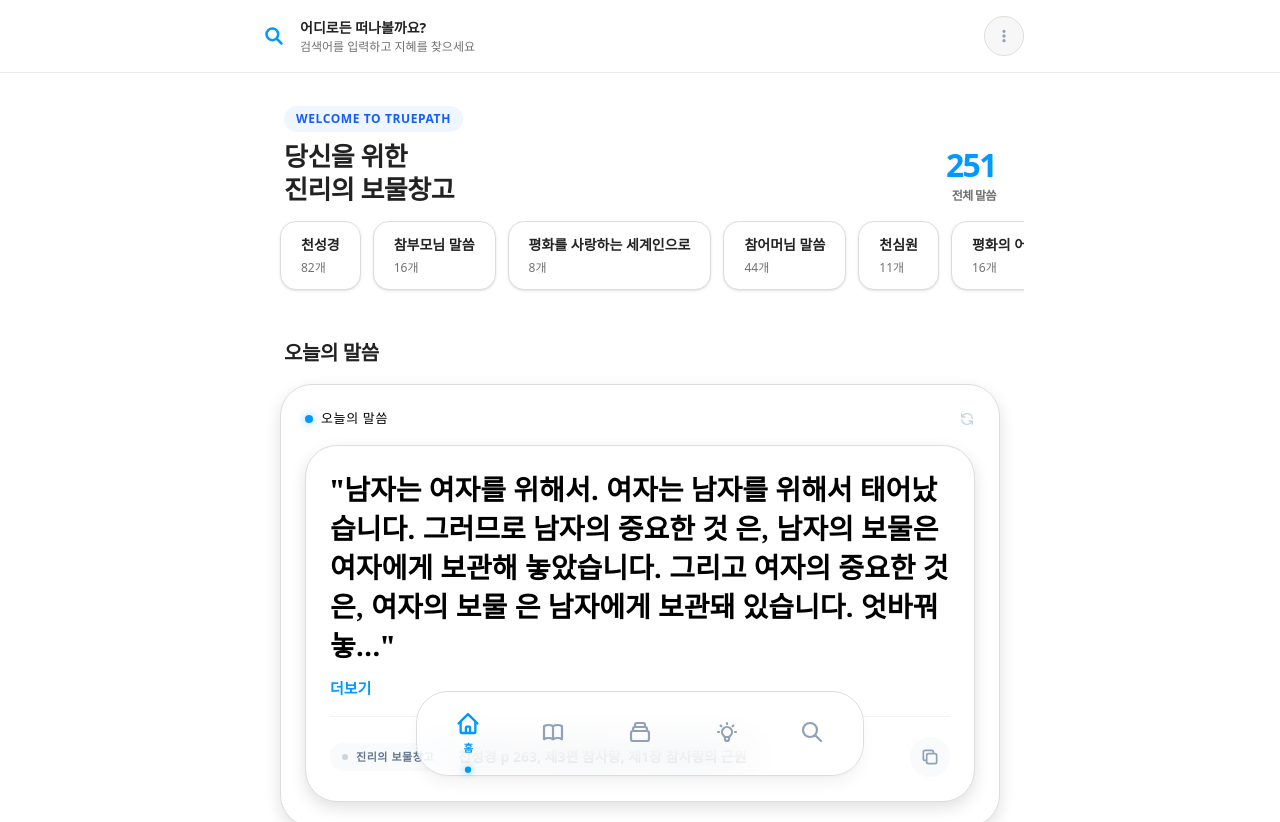
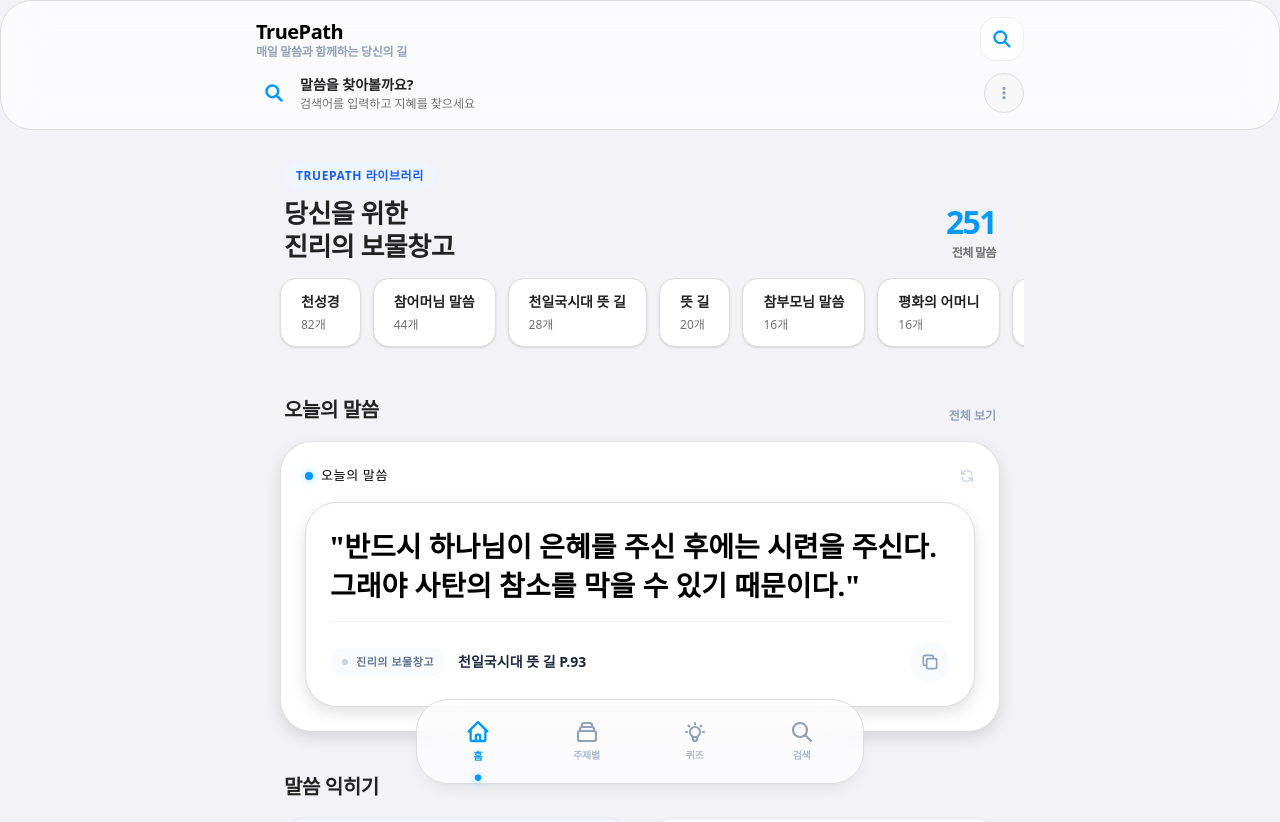
Before and after one commit to PARSA1021/word-meditation-app, a Next.js app: page / in a window 1280 px wide. Shown: the top 822 px of the page. Built offline with nearby package versions, Linux system fonts and the light colour scheme; a web font is replaced by a local one.

Commit message:
20260309_layout_update

```diff
--- a/app/category/page.tsx
+++ b/app/category/page.tsx
@@ -11,7 +11,11 @@
   const allWords = useMemo(() => getAllWords(), [])
   const stats = useMemo(() => getWordStats(), [])
 
-  const categories = Object.keys(stats.byCategory)
+  const sortedCategories = useMemo(
+    () => Object.entries(stats.byCategory).sort((a, b) => b[1] - a[1]),
+    [stats]
+  )
+  const categories = useMemo(() => sortedCategories.map(([c]) => c), [sortedCategories])
 
   const filteredWords = selectedCategory
     ? allWords.filter(w => w.category === selectedCategory)
@@ -48,7 +52,7 @@
         {!selectedCategory ? (
           <div className="grid grid-cols-1 gap-4 animate-in fade-in slide-in-from-bottom-4 duration-500">
             <p className="text-xs font-black text-slate-400 uppercase tracking-widest px-1">전체 {categories.length}개 카테고리</p>
-            {categories.map((c) => (
+            {categories.map((c, index) => (
               <button
                 key={c}
                 onClick={() => setSelectedCategory(c)}
@@ -59,7 +63,14 @@
                     📁
                   </div>
                   <div className="text-left">
-                    <h4 className="text-[17px] font-bold text-black group-hover:text-blue-600 transition-colors">{c}</h4>
+                    <div className="flex items-center gap-2">
+                      <h4 className="text-[17px] font-bold text-black group-hover:text-blue-600 transition-colors">{c}</h4>
+                      {index < 3 && (
+                        <span className="inline-flex items-center px-2 py-0.5 rounded-full bg-blue-50 text-blue-600 text-[11px] font-black tracking-tight">
+                          TOP
+                        </span>
+                      )}
+                    </div>
                     <p className="text-sm text-slate-400 font-medium">{stats.byCategory[c]}개의 말씀</p>
                   </div>
                 </div>
--- a/app/page.tsx
+++ b/app/page.tsx
@@ -5,12 +5,29 @@
 
 export default function Home() {
   const stats = getWordStats()
+  const sortedCategories = Object.entries(stats.byCategory).sort((a, b) => b[1] - a[1])
 
   return (
-    <div className="min-h-screen bg-white pb-32">
+    <div className="min-h-screen bg-[#F2F2F7] pb-32">
       {/* Airbnb Style Search Header */}
-      <header className="sticky top-0 z-50 bg-white border-b border-[#ebebeb] px-6 py-4">
+      <header className="sticky top-0 z-50 airbnb-nav border-b border-black/5 px-6 py-4">
         <div className="max-w-xl md:max-w-2xl lg:max-w-3xl mx-auto">
+          <div className="flex items-center justify-between mb-3">
+            <div className="leading-tight">
+              <h1 className="text-[20px] font-black text-black tracking-tight">TruePath</h1>
+              <p className="text-[12px] font-bold text-slate-400 tracking-tight">매일 말씀과 함께하는 당신의 길</p>
+            </div>
+            <Link
+              href="/search"
+              className="w-11 h-11 rounded-2xl bg-white/70 border border-black/5 flex items-center justify-center text-[#0099ff] active:scale-95 transition-transform"
+              aria-label="말씀 검색"
+            >
+              <svg className="w-5 h-5" fill="none" stroke="currentColor" viewBox="0 0 24 24">
+                <path strokeLinecap="round" strokeLinejoin="round" strokeWidth="2.8" d="M21 21l-6-6m2-5a7 7 0 11-14 0 7 7 0 0114 0z" />
+              </svg>
+            </Link>
+          </div>
+
           <Link href="/search" className="search-pill flex items-center justify-between group">
             <div className="flex items-center gap-4 pl-2">
               <span className="text-[#0099ff]">
@@ -19,7 +36,7 @@
                 </svg>
               </span>
               <div className="flex flex-col">
-                <span className="text-[14px] font-extrabold text-[#222222]">어디로든 떠나볼까요?</span>
+                <span className="text-[14px] font-extrabold text-[#222222]">말씀을 찾아볼까요?</span>
                 <span className="text-[12px] text-[#717171] font-medium">검색어를 입력하고 지혜를 찾으세요</span>
               </div>
             </div>
@@ -42,7 +59,7 @@
           <div className="flex items-end justify-between px-1">
             <div className="space-y-2">
               <span className="inline-block px-3 py-1 bg-blue-50 text-blue-600 font-black text-[12px] uppercase tracking-wider rounded-full">
-                Welcome to TruePath
+                TruePath 라이브러리
               </span>
               <h2 className="text-[26px] font-extrabold text-[#222222] leading-tight tracking-tight">당신을 위한<br />진리의 보물창고</h2>
             </div>
@@ -53,7 +70,7 @@
           </div>
 
           <div className="flex gap-3 overflow-x-auto no-scrollbar pb-2 -mx-6 px-6">
-            {Object.entries(stats.byCategory).map(([category, count]) => (
+            {sortedCategories.map(([category, count]) => (
               <Link
                 key={category}
                 href={`/category?name=${encodeURIComponent(category)}`}
@@ -68,7 +85,15 @@
 
         {/* Daily Word Airbnb style */}
         <section className="space-y-4">
-          <h3 className="text-[20px] font-extrabold text-[#222222] px-1">오늘의 말씀</h3>
+          <div className="flex items-end justify-between px-1">
+            <h3 className="text-[20px] font-extrabold text-[#222222]">오늘의 말씀</h3>
+            <Link
+              href="/today"
+              className="text-[12px] font-black text-slate-400 hover:text-[#0099ff] transition-colors"
+            >
+              전체 보기
+            </Link>
+          </div>
           <DailyWord />
         </section>
 
--- a/app/today/page.tsx
+++ b/app/today/page.tsx
@@ -1,15 +1,16 @@
 "use client"
 
 import { useState, useEffect } from "react"
-import { getRandomWord, Word } from "@/lib/words"
+import { getRandomWordExcept, Word } from "@/lib/words"
 import QuoteCard from "@/components/QuoteCard"
+import Link from "next/link"
 
 export default function TodayPage() {
   const [word, setWord] = useState<Word | null>(null)
 
   useEffect(() => {
     // eslint-disable-next-line react-hooks/set-state-in-effect
-    setWord(getRandomWord())
+    setWord(getRandomWordExcept(null))
   }, [])
 
   if (!word) return <div className="p-6">로딩 중...</div>
@@ -18,7 +19,34 @@
     <div className="min-h-screen bg-[#F2F2F7] pb-32">
       <header className="sticky top-0 z-50 airbnb-nav border-b border-black/5 px-6 py-4">
         <div className="max-w-xl md:max-w-2xl lg:max-w-3xl mx-auto">
-          <h1 className="text-xl font-black text-black">오늘의 말씀</h1>
+          <div className="flex items-center justify-between">
+            <div className="flex items-center gap-3">
+              <Link
+                href="/"
+                className="w-10 h-10 flex items-center justify-center rounded-full bg-black/5 text-black active:scale-95 transition-transform"
+                aria-label="홈으로"
+              >
+                <svg className="w-5 h-5" fill="none" stroke="currentColor" viewBox="0 0 24 24">
+                  <path strokeLinecap="round" strokeLinejoin="round" strokeWidth="2.5" d="M15 19l-7-7 7-7" />
+                </svg>
+              </Link>
+              <div className="leading-tight">
+                <h1 className="text-xl font-black text-black tracking-tight">오늘의 말씀</h1>
+                <p className="text-[12px] font-bold text-slate-400 tracking-tight">TruePath</p>
+              </div>
+            </div>
+
+            <button
+              onClick={() => setWord(getRandomWordExcept(word.id))}
+              className="w-10 h-10 rounded-full bg-black/5 text-slate-700 hover:text-[#0099ff] active:scale-95 transition-all flex items-center justify-center"
+              aria-label="새 말씀 뽑기"
+              title="새 말씀 뽑기"
+            >
+              <svg className="w-5 h-5" fill="none" stroke="currentColor" viewBox="0 0 24 24">
+                <path strokeLinecap="round" strokeLinejoin="round" strokeWidth="2.4" d="M4 4v5h.582m15.356 2A8.001 8.001 0 004.582 9m0 0H9m11 11v-5h-.581m0 0a8.003 8.003 0 01-15.357-2m15.357 2H15"></path>
+              </svg>
+            </button>
+          </div>
         </div>
       </header>
 
--- a/components/BottomNav.tsx
+++ b/components/BottomNav.tsx
@@ -11,11 +11,6 @@
       href: "/",
       label: "홈",
       icon: <svg className="w-6 h-6" fill="none" stroke="currentColor" viewBox="0 0 24 24"><path strokeLinecap="round" strokeLinejoin="round" strokeWidth="2.2" d="M3 12l2-2m0 0l7-7 7 7M5 10v10a1 1 0 001 1h3m10-11l2 2m-2-2v10a1 1 0 01-1 1h-3m-6 0a1 1 0 001-1v-4a1 1 0 011-1h2a1 1 0 011 1v4a1 1 0 001 1m-6 0h6" /></svg>
-    },
-    {
-      href: "/today",
-      label: "말씀",
-      icon: <svg className="w-6 h-6" fill="none" stroke="currentColor" viewBox="0 0 24 24"><path strokeLinecap="round" strokeLinejoin="round" strokeWidth="2.2" d="M12 6.253v13m0-13C10.832 5.477 9.246 5 7.5 5S4.168 5.477 3 6.253v13C4.168 18.477 5.754 18 7.5 18s3.332.477 4.5 1.253m0-13C13.168 5.477 14.754 5 16.5 5c1.747 0 3.332.477 4.5 1.253v13C19.832 18.477 18.247 18 16.5 18c-1.746 0-3.332.477-4.5 1.253" /></svg>
     },
     {
       href: "/category",
@@ -35,7 +30,7 @@
   ]
 
   return (
-    <nav className="fixed bottom-6 left-6 right-6 z-50">
+    <nav className="fixed bottom-[calc(1rem+env(safe-area-inset-bottom))] left-4 right-4 sm:left-6 sm:right-6 z-50">
       <div className="max-w-md mx-auto airbnb-nav border border-black/5 rounded-[32px] px-2 py-2 flex justify-around items-center shadow-lg shadow-black/5">
         {navItems.map((item) => {
           const isActive = pathname === item.href
@@ -43,13 +38,14 @@
             <Link
               key={item.href}
               href={item.href}
-              className={`relative flex flex-col items-center gap-1 p-3 rounded-2xl transition-all duration-300 active:scale-90 ${isActive
+              aria-current={isActive ? "page" : undefined}
+              className={`relative flex flex-col items-center gap-1 p-3 rounded-2xl transition-all duration-300 active:scale-90 focus-visible:outline-none focus-visible:ring-2 focus-visible:ring-[#0099ff]/30 ${isActive
                 ? "text-[#0099ff] scale-105"
-                : "text-slate-400 hover:text-slate-600 hover:-translate-y-1"
+                : "text-slate-400 hover:text-slate-600"
                 }`}
             >
               <div className="flex justify-center items-center h-6">{item.icon}</div>
-              <span className={`text-[10px] font-bold tracking-tighter uppercase transition-all duration-300 ${isActive ? "opacity-100" : "opacity-0 h-0 overflow-hidden"}`}>
+              <span className={`text-[10px] font-black tracking-tight transition-all duration-300 ${isActive ? "opacity-100" : "opacity-70"}`}>
                 {item.label}
               </span>
               {isActive && (
--- a/components/DailyWord.tsx
+++ b/components/DailyWord.tsx
@@ -1,7 +1,7 @@
 "use client"
 
 import { useState, useEffect } from "react"
-import { getRandomWord, Word } from "@/lib/words"
+import { getRandomWordExcept, Word } from "@/lib/words"
 import QuoteCard from "./QuoteCard"
 
 export default function DailyWord() {
@@ -9,7 +9,7 @@
 
   useEffect(() => {
     // eslint-disable-next-line react-hooks/set-state-in-effect
-    setWord(getRandomWord())
+    setWord(getRandomWordExcept(null))
   }, [])
 
   if (!word) {
@@ -30,7 +30,7 @@
           <span className="label-tertiary">오늘의 말씀</span>
         </div>
         <button
-          onClick={() => setWord(getRandomWord())}
+          onClick={() => setWord(getRandomWordExcept(word.id))}
           className="text-slate-300 hover:text-[#0099ff] transition-colors"
         >
           <svg className="w-4 h-4" fill="none" stroke="currentColor" viewBox="0 0 24 24"><path strokeLinecap="round" strokeLinejoin="round" strokeWidth="2" d="M4 4v5h.582m15.356 2A8.001 8.001 0 004.582 9m0 0H9m11 11v-5h-.581m0 0a8.003 8.003 0 01-15.357-2m15.357 2H15"></path></svg>
--- a/components/NotificationSetup.tsx
+++ b/components/NotificationSetup.tsx
@@ -8,14 +8,18 @@
     const [isIOS, setIsIOS] = useState(false)
     const [isStandalone, setIsStandalone] = useState(false)
 
+    /* eslint-disable react-hooks/set-state-in-effect */
     useEffect(() => {
         if (typeof window !== "undefined") {
+            type NavigatorWithStandalone = Navigator & { standalone?: boolean }
+
             // Check iOS + Standalone mode (PWA)
             const ua = window.navigator.userAgent.toLowerCase()
             const isIOSDevice = /iphone|ipad|ipod/.test(ua)
             setIsIOS(isIOSDevice)
 
-            const isStandaloneMode = ('standalone' in window.navigator && (window.navigator as any).standalone) || window.matchMedia('(display-mode: standalone)').matches
+            const nav = window.navigator as NavigatorWithStandalone
+            const isStandaloneMode = Boolean(nav.standalone) || window.matchMedia("(display-mode: standalone)").matches
             setIsStandalone(isStandaloneMode)
 
             if ("Notification" in window) {
@@ -29,6 +33,7 @@
             }
         }
     }, [])
+    /* eslint-enable react-hooks/set-state-in-effect */
 
     const requestPermission = async () => {
         if (!("Notification" in window)) {
@@ -66,7 +71,7 @@
                     <div>
                         <h3 className="text-[17px] font-bold text-slate-800">앱으로 설치해보세요</h3>
                         <p className="text-[14px] text-slate-500 font-medium leading-relaxed mt-1">
-                            아이폰이신가요? 매일 매일 알림을 받으시려면 화면 하단의 <b>공유</b> 버튼을 누르고 <b>'홈 화면에 추가'</b>를 선택해 주세요!
+                            아이폰이신가요? 매일 매일 알림을 받으시려면 화면 하단의 <b>공유</b> 버튼을 누르고 <b>&apos;홈 화면에 추가&apos;</b>를 선택해 주세요!
                         </p>
                     </div>
                 </div>
@@ -89,7 +94,7 @@
                 <div>
                     <h3 className="text-[17px] font-bold text-slate-800">매일 말씀 알림</h3>
                     <p className="text-[14px] text-slate-500 font-medium leading-relaxed mt-1">
-                        마음의 평화를 위해 "오늘의 말씀" 알림을 받아보시겠어요?
+                        마음의 평화를 위해 &quot;오늘의 말씀&quot; 알림을 받아보시겠어요?
                     </p>
                 </div>
             </div>
--- a/lib/words.ts
+++ b/lib/words.ts
@@ -20,6 +20,22 @@
 export function getRandomWord(): Word {
   const index = Math.floor(Math.random() * words.length)
   return words[index]
+}
+
+export function getRandomWordExcept(exceptId?: number | null): Word {
+  if (words.length === 0) throw new Error("words 목록이 비어 있습니다.")
+  if (exceptId == null || words.length === 1) return getRandomWord()
+
+  // Avoid returning the same word repeatedly when user taps refresh quickly.
+  // Bounded retries to prevent any possible infinite loop.
+  for (let i = 0; i < 12; i++) {
+    const w = getRandomWord()
+    if (w.id !== exceptId) return w
+  }
+  // Fallback: deterministic next item if randomness keeps colliding.
+  const currentIndex = words.findIndex(w => w.id === exceptId)
+  const nextIndex = currentIndex >= 0 ? (currentIndex + 1) % words.length : 0
+  return words[nextIndex]
 }
 
 export function getWordStats(): WordStats {
```
